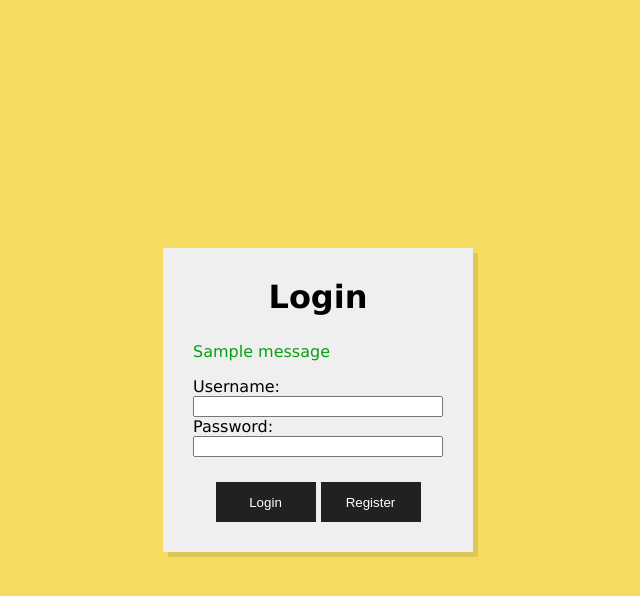
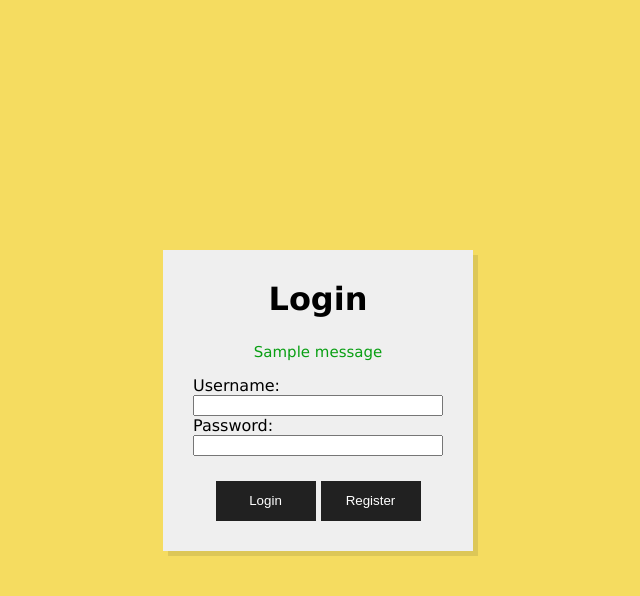
Before and after one commit to MJsica27/WAS, a Django app: page /was/login/ in a window 1280 px wide. Shown: the top 596 px of the page, without its empty margins (322-962 px from the left). Run offline with Django 5.2, Linux system fonts and the light colour scheme; one stand-in notice (Sample message) is shown.

Commit message:
Few changes in styles 1. In profile, modals are more compact 2. In login/register, messages have smaller font-size and aligned center

```diff
--- a/iMan2Project/was/templates/login.html
+++ b/iMan2Project/was/templates/login.html
@@ -15,10 +15,10 @@
         {% if messages %}
             {% for message in messages %}
                 {% if message.tags == 'error' %}
-                    <p style="color: rgb(255, 44, 76)">{{ message }}</p>
-                  {% endif %}
+                    <p style="color: rgb(255, 44, 76); font-size: 15px; text-align: center">{{ message }}</p>
+                {% endif %}
                 {% if message.tags == 'success' %}
-                   <p style="color: rgb(9, 159, 19)">{{ message }}</p>
+                   <p style="color: rgb(9, 159, 19); font-size: 15px; text-align: center">{{ message }}</p>
                 {% endif %}
             {% endfor %}
         {% endif %}
--- a/iMan2Project/was/templates/register.html
+++ b/iMan2Project/was/templates/register.html
@@ -14,7 +14,7 @@
 
         {% if messages %}
             {% for message in messages %}
-                <p style="color: rgb(255, 44, 76)">{{ message }}</p>
+                <p style="color: rgb(255, 44, 76); font-size: 15px; text-align: center">{{ message }}</p>
             {% endfor %}
         {% endif %}
 
```
Also changed, not shown: iMan2Project/was/static/was/profile_style.css (+4 -4 lines).
